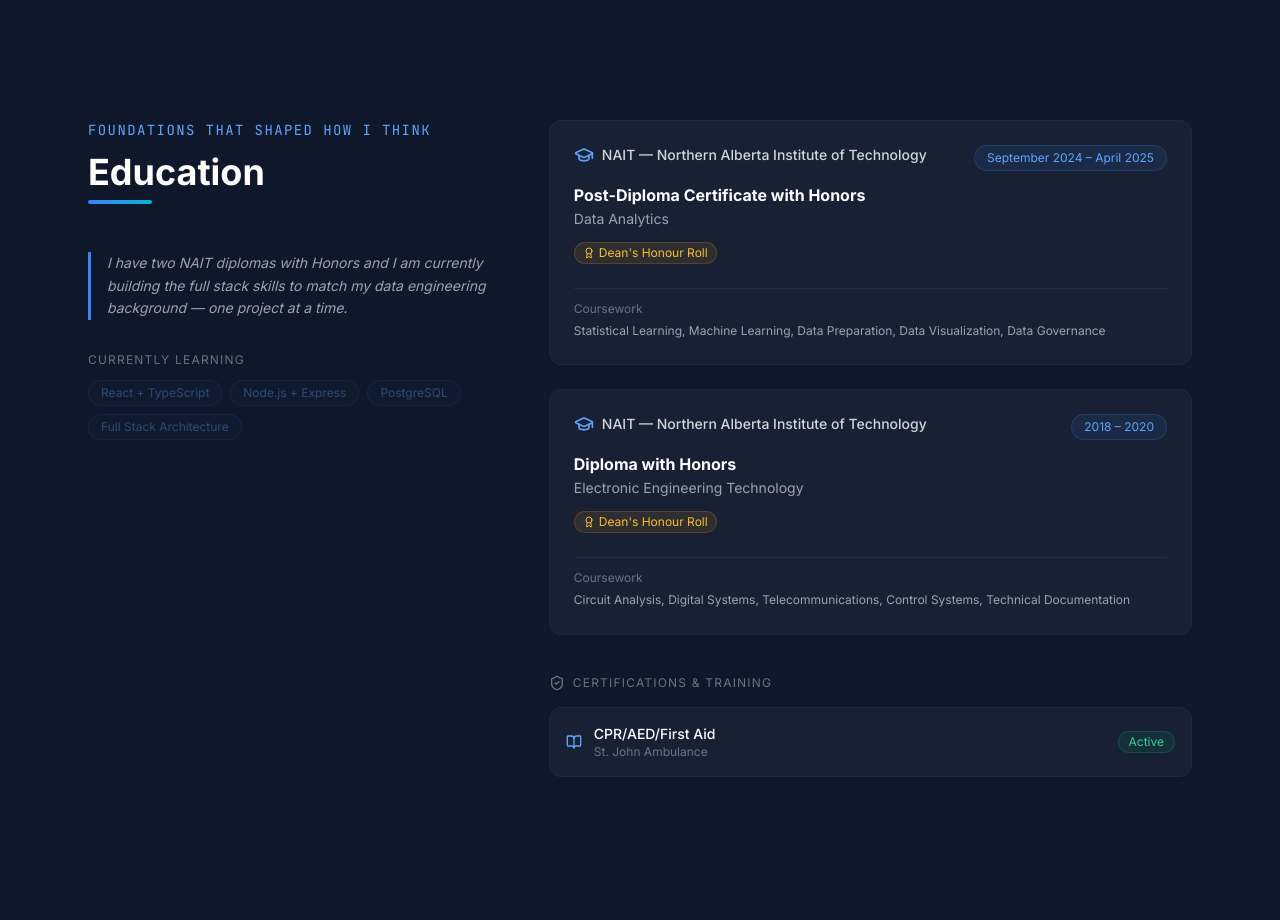
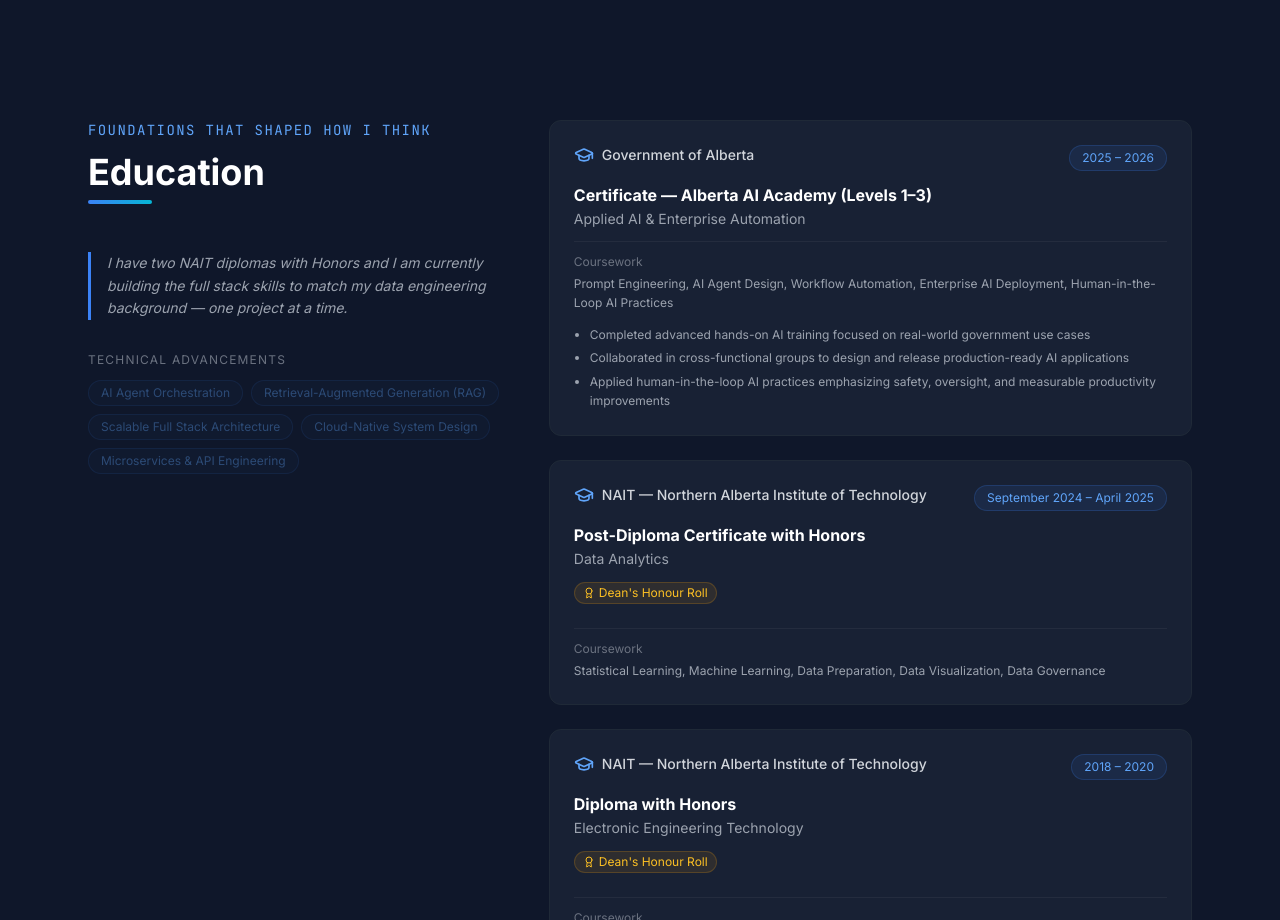
Before and after one commit to KVOclares/personal-developer-portfolio, a React (Vite) app: page / in a window 1280 px wide. Shown: the part 5820-6740 px from the top of the page. Built offline with nearby package versions, Linux system fonts and the light colour scheme.

Commit message:
feat: add education section and resume files to portfolio

```diff
--- a/src/components/sections/Education.tsx
+++ b/src/components/sections/Education.tsx
@@ -60,7 +60,7 @@
                         {/* Currently Learning */}
                         <div className="mt-8" aria-label="Technologies currently being learned">
                             <p className="text-gray-500 text-xs uppercase tracking-widest mb-3">
-                                Currently Learning
+                                Technical Advancements
                             </p>
                             <div className="flex flex-wrap gap-2">
                                 {CURRENTLY_LEARNING.map((topic) => (
@@ -137,6 +137,17 @@
                                             </p>
                                         </div>
                                     )}
+
+                                    {/* Highlights */}
+                                    {entry.highlights && entry.highlights.length > 0 && (
+                                        <ul className="mt-3 space-y-1 list-disc list-outside ml-4">
+                                            {entry.highlights.map((highlight, i) => (
+                                                <li key={i} className="text-gray-400 text-xs leading-relaxed">
+                                                    {highlight}
+                                                </li>
+                                            ))}
+                                        </ul>
+                                    )}
                                 </div>
                             ))}
                         </div>
--- a/src/data/education.ts
+++ b/src/data/education.ts
@@ -5,6 +5,26 @@
 
 /** All education entries (newest first). */
 export const EDUCATION: EducationEntry[] = [
+    {
+        kind: 'education',
+        degree: 'Certificate — Alberta AI Academy (Levels 1–3)',
+        field: 'Applied AI & Enterprise Automation',
+        institution: 'Government of Alberta',
+        period: '2025 – 2026',
+        honors: false,
+        coursework: [
+            'Prompt Engineering',
+            'AI Agent Design',
+            'Workflow Automation',
+            'Enterprise AI Deployment',
+            'Human-in-the-Loop AI Practices',
+        ],
+        highlights: [
+            'Completed advanced hands-on AI training focused on real-world government use cases',
+            'Collaborated in cross-functional groups to design and release production-ready AI applications',
+            'Applied human-in-the-loop AI practices emphasizing safety, oversight, and measurable productivity improvements',
+        ],
+    },
     {
         kind: 'education',
         degree: 'Post-Diploma Certificate with Honors',
@@ -48,8 +68,9 @@
 
 /** Technologies currently being learned — rendered as animated pill badges. */
 export const CURRENTLY_LEARNING: string[] = [
-    'React + TypeScript',
-    'Node.js + Express',
-    'PostgreSQL',
-    'Full Stack Architecture',
+    'AI Agent Orchestration',
+    'Retrieval-Augmented Generation (RAG)',
+    'Scalable Full Stack Architecture',
+    'Cloud-Native System Design',
+    'Microservices & API Engineering',
 ];
```
Also changed, not shown: src/assets/resume/KierVincentOclares_Resume.md (added, +144 -0 lines), 2 other files (tests, documents, lock files or other folders).
